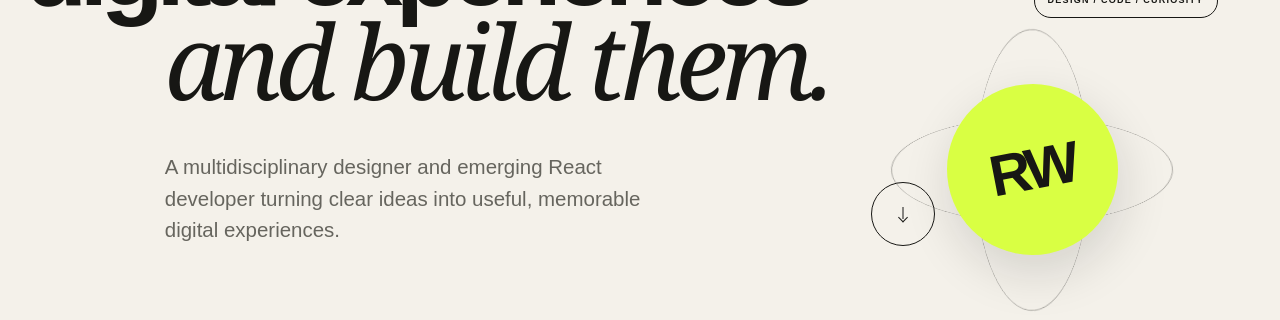
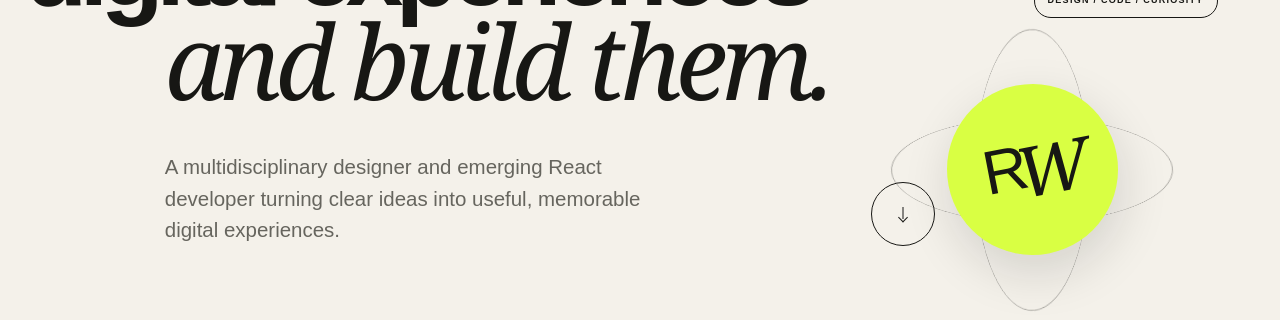
Before and after one commit to Rebelord/Ryan-Webb-Portfolio, a Next.js app: page / in a window 1280 px wide. Shown: the part 419-739 px from the top of the page. Built offline with nearby package versions, Linux system fonts and the light colour scheme; no server answers.

Commit message:
Use branded monogram in hero artwork

```diff
--- a/app/globals.css
+++ b/app/globals.css
@@ -254,10 +254,23 @@ h1 em, h2 em {
   box-shadow: 0 18px 50px rgba(23, 23, 20, 0.14);
   transform: rotate(-11deg);
 }
-.object-core span {
-  font-size: clamp(30px, 4.5vw, 64px);
-  font-weight: 800;
+.hero-monogram {
+  width: 66%;
+  overflow: visible;
+  fill: var(--ink);
+}
+.hero-monogram-r {
+  font-family: Arial, Helvetica, sans-serif;
+  font-size: 66px;
+  font-weight: 500;
   letter-spacing: -0.08em;
+}
+.hero-monogram-w {
+  font-family: Georgia, 'Times New Roman', serif;
+  font-size: 74px;
+  font-style: italic;
+  font-weight: 400;
+  letter-spacing: -0.12em;
 }
 
 .work, .about { padding: 132px 0; border-top: 1px solid var(--line); }
--- a/app/page.tsx
+++ b/app/page.tsx
@@ -39,6 +39,20 @@ function Arrow({ diagonal = false }: { diagonal?: boolean }) {
     <span aria-hidden="true" className={diagonal ? 'arrow diagonal' : 'arrow'}>
       →
     </span>
+  );
+}
+
+function HeroMonogram() {
+  return (
+    <svg
+      aria-hidden="true"
+      className="hero-monogram"
+      viewBox="0 0 120 88"
+      xmlns="http://www.w3.org/2000/svg"
+    >
+      <text className="hero-monogram-r" x="8" y="62">R</text>
+      <text className="hero-monogram-w" x="43" y="73">W</text>
+    </svg>
   );
 }
 
@@ -86,7 +100,7 @@ export default function Home() {
           <div className="object-label">DESIGN / CODE / CURIOSITY</div>
           <div className="object-orbit orbit-one" />
           <div className="object-orbit orbit-two" />
-          <div className="object-core"><span>RW</span></div>
+          <div className="object-core"><HeroMonogram /></div>
         </div>
       </section>
 
```
